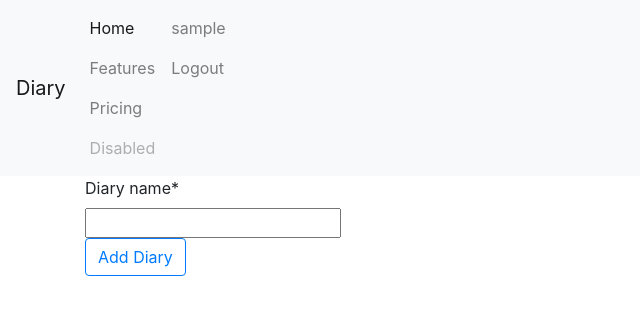
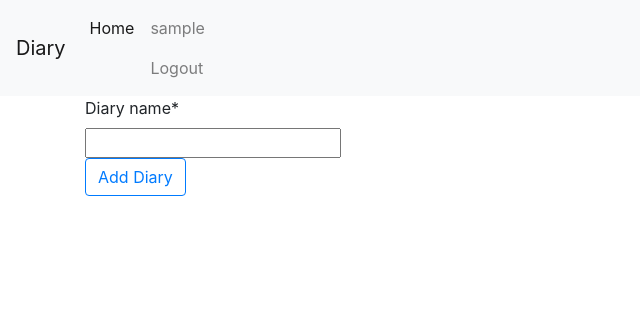
Before and after one commit to AnuragShakya-prog/Project-C.O.L.D-Diary, a Django app: page /diary/new in a window 1280 px wide. Shown: the top 315 px of the page, without its empty margins (0-640 px from the left). Run offline with Django 3.2, Linux system fonts and the light colour scheme; the visitor is signed in with stand-in values (Sample User, id 1); some libraries are stand-ins or nearby versions.

Commit message:
Bug fixed

```diff
--- a/ColdDiaryProject/urls.py
+++ b/ColdDiaryProject/urls.py
@@ -20,7 +20,7 @@
 
 urlpatterns = [
     path('admin/', admin.site.urls),
-    path('diary/',include('diary.urls')),
+    path('',include('diary.urls')),
     path('login/',user_views.login_view),
     path('logout/',LogoutView.as_view()),
     path('signup/',user_views.signup,name='signup'),
--- a/diary/templates/diary/base.html
+++ b/diary/templates/diary/base.html
@@ -23,16 +23,7 @@
           <ul class="navbar-nav">
             <div class="left-nav-items nav-items-div">
               <li class="nav-item active">
-                <a class="nav-link" href="#">Home <span class="sr-only">(current)</span></a>
-              </li>
-              <li class="nav-item">
-                <a class="nav-link" href="#">Features</a>
-              </li>
-              <li class="nav-item">
-                <a class="nav-link" href="#">Pricing</a>
-              </li>
-              <li class="nav-item">
-                <a class="nav-link disabled" href="#" tabindex="-1" aria-disabled="true">Disabled</a>
+                <a class="nav-link" href="/">Home <span class="sr-only">(current)</span></a>
               </li>
             </div>
             <div class="right-nav-items nav-items-div">
--- a/diary/urls.py
+++ b/diary/urls.py
@@ -4,10 +4,10 @@
 
 urlpatterns=[
     path('',views.diariesView,name='diaryView'),
-    path('new',views.newDiaryView,name='newDiaryView'),
-    path('<int:diary_pk>/entry/',views.entryView,name='entryView'),
-    path('entry/update/<int:rowId>',views.updateEntry,name='updateEntry'),
-    path('<int:diary_pk>/entry/new',views.createEntry,name='createEntry'),
-    path("delete/entry/<int:entryPk>/",views.deleteEntry,name='deleteEntry'),
-    path("<int:diary_pk>/entry/validate/",views.validate_serial,name='validate_serial')
+    path('diary/new',views.newDiaryView,name='newDiaryView'),
+    path('diary/<int:diary_pk>/entry/',views.entryView,name='entryView'),
+    path('diary/entry/update/<int:rowId>',views.updateEntry,name='updateEntry'),
+    path('diary/<int:diary_pk>/entry/new',views.createEntry,name='createEntry'),
+    path("diary/delete/entry/<int:entryPk>/",views.deleteEntry,name='deleteEntry'),
+    path("diary/<int:diary_pk>/entry/validate/",views.validate_serial,name='validate_serial')
 ]
--- a/diary/views.py
+++ b/diary/views.py
@@ -193,7 +193,7 @@
 
                 diaryObj.save()
 
-                return redirect('/diary')
+                return redirect('/')
 
             else:
                 form.add_error("diary_name",'Diary name already exists')
--- a/usermanagement/views.py
+++ b/usermanagement/views.py
@@ -17,7 +17,7 @@
             user=form.save()
             messages.add_message(request,messages.INFO,f"Hey {user.username} your account has been succefully created")
 
-            return redirect("/diary")
+            return redirect("/")
 
     else:
         form=UserCreationForm()
@@ -31,4 +31,4 @@
         return LoginView.as_view(template_name='usermanagement/login.html')(request)
 
     else:
-        return redirect("/diary")
+        return redirect("/")
```
